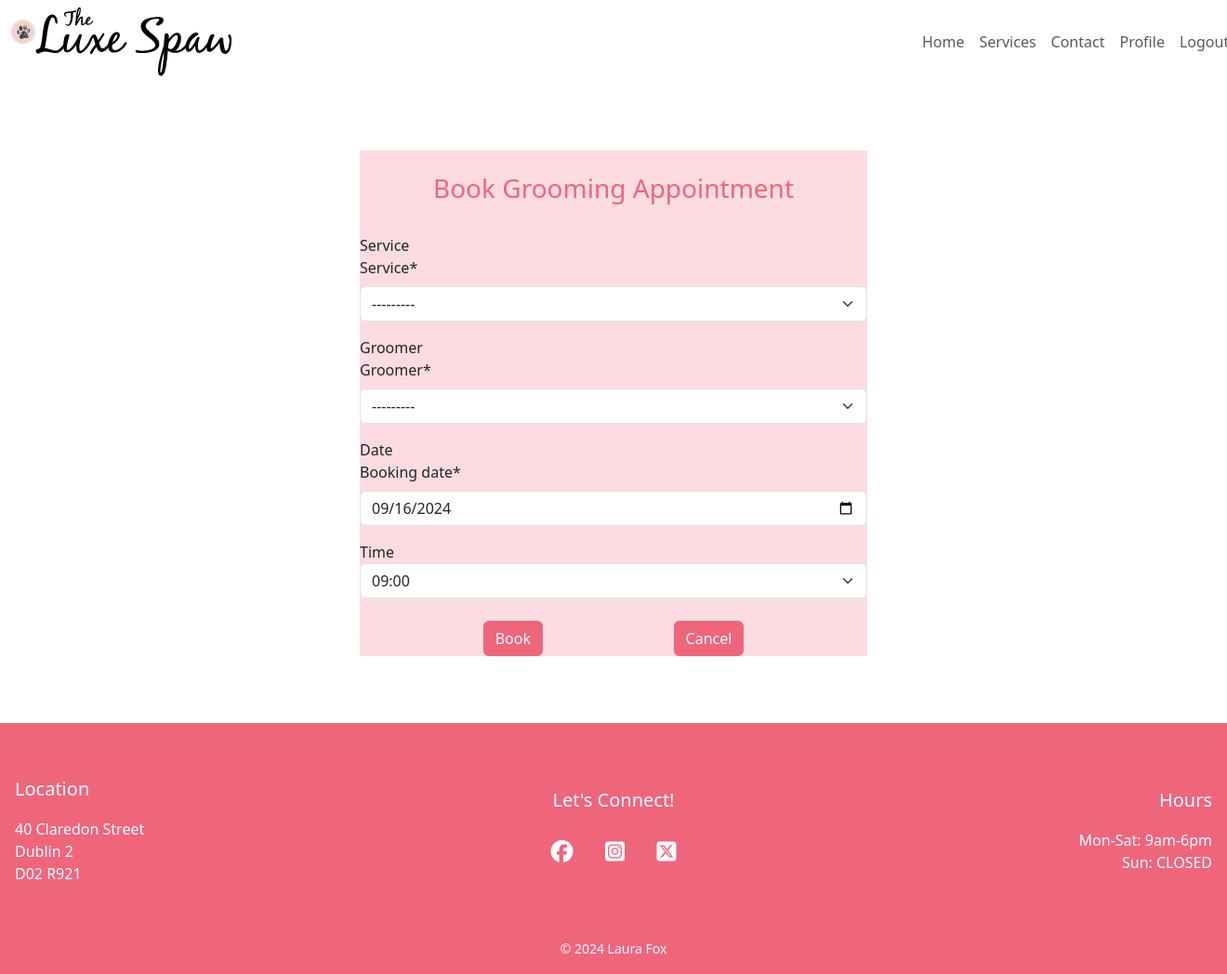
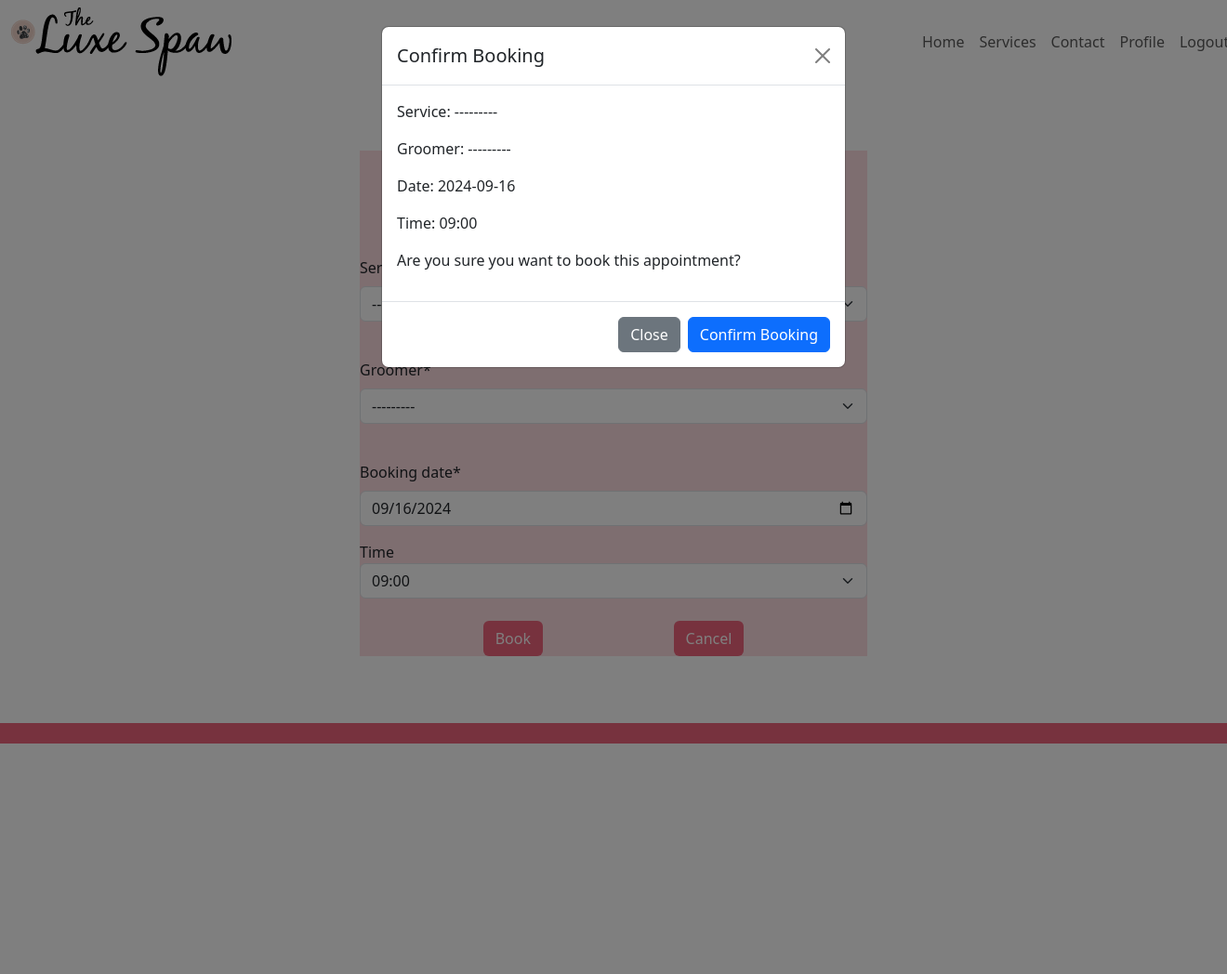
Before and after one commit to lauramayfox/the-luxe-spaw, a Django app: page /booking/ in a window 1320 px wide, after a click on "Book". Shown: the whole page at 93% size. After the commit the page ends 800 px from the top, so only its background shows below. Run offline with Django 4.2, Linux system fonts and the light colour scheme; the visitor is signed in with stand-in values (Sample User, id 1); data that the repository does not hold is empty; some libraries are stand-ins or nearby versions.

Commit message:
Javascript errors update and amend, edit booking functions

```diff
--- a/static/css/style.css
+++ b/static/css/style.css
@@ -33,6 +33,8 @@ poodle {
     box-shadow: #F279BC;
 
 }
+
+
 
 /* Nav Bar */
 
--- a/static/js/booking.js
+++ b/static/js/booking.js
@@ -1,21 +1,33 @@
-document.addEventListener('DOMContentLoaded', function () {
-    console.log('booking.js is loaded'); // Debugging
+// Function to update booking modal with selected details
+    function updateBookingModal() {
+        document.getElementById('booking-service').textContent = document.getElementById('id_service').selectedOptions[0].text;
+        document.getElementById('booking-groomer').textContent = document.getElementById('id_groomer').selectedOptions[0].text;
+        document.getElementById('booking-date').textContent = document.getElementById('id_booking_date').value;
+        document.getElementById('booking-time').textContent = document.getElementById('id_booking_time').selectedOptions[0].text;
+    }
 
     // Handle booking confirmation
     const confirmBookingButton = document.getElementById('confirm-booking');
-    const cancelBookingButton = document.getElementById('cancel-booking');
-
     if (confirmBookingButton) {
         confirmBookingButton.addEventListener('click', function () {
-            console.log('Confirm booking button clicked'); // Debugging
-            document.getElementById('booking-form').submit(); // Submit the form
+            console.log('Confirm booking button clicked');
+            // Submit the form or make AJAX request to confirm booking
+            document.getElementById('booking-form').submit();
         });
     }
 
+    // Handle the cancel booking action
+    const cancelBookingButton = document.getElementById('cancel-booking');
     if (cancelBookingButton) {
         cancelBookingButton.addEventListener('click', function () {
-            console.log('Cancel booking button clicked'); // Debugging
-            window.location.href = '/'; // Redirect or handle cancellation
+            window.location.href = '/'; // Redirect to home
         });
     }
-});
+
+    // Show booking confirmation modal with details
+    const bookButton = document.querySelector('[data-bs-target="#confirmBookingModal"]');
+    if (bookButton) {
+        bookButton.addEventListener('click', function () {
+            updateBookingModal();
+        });
+    }
--- a/templates/base.html
+++ b/templates/base.html
@@ -135,16 +135,16 @@
     </footer>
 
 
+    <!--Font Awesome-->
+    <script src="https://kit.fontawesome.com/f5fb20c689.js" crossorigin="anonymous"></script>
+
+    <!--BootStrap JavaScript-->
+    <script src="https://cdn.jsdelivr.net/npm/bootstrap@5.3.3/dist/js/bootstrap.bundle.min.js"
+    integrity="sha384-YvpcrYf0tY3lHB60NNkmXc5s9fDVZLESaAA55NDzOxhy9GkcIdslK1eN7N6jIeHz" crossorigin="anonymous"></script>
+
+    <!-- custom JS -->
+    <script src="{% static 'js/booking.js' %}"></script>
+
 </body>
-<!--BootStrap JavaScript-->
-<!-- Bootstrap JavaScript -->
-<script src="https://cdn.jsdelivr.net/npm/bootstrap@5.3.3/dist/js/bootstrap.bundle.min.js"
-integrity="sha384-YvpcrYf0tY3lHB60NNkmXc5s9fDVZLESaAA55NDzOxhy9GkcIdslK1eN7N6jIeHz" crossorigin="anonymous"></script>
 
-
-<!-- custom JS -->
-<script src="{% static 'js/booking.js' %}"></script>
-
-<!--Font Awesome-->
-    <script src="https://kit.fontawesome.com/f5fb20c689.js" crossorigin="anonymous"></script>
 </html>
--- a/templates/create_booking.html
+++ b/templates/create_booking.html
@@ -24,19 +24,19 @@
 
                         <!-- Service Selection -->
                         <div class="form-group">
-                            <label for="id_service">Service</label>
+                            <label for="id_service"></label>
                             {{ form.service|as_crispy_field }}
                         </div>
 
                         <!-- Groomer Selection -->
                         <div class="form-group">
-                            <label for="id_groomer">Groomer</label>
+                            <label for="id_groomer"></label>
                             {{ form.groomer|as_crispy_field }}
                         </div>
 
                         <!-- Booking Date Field -->
                         <div class="form-group">
-                            <label for="id_booking_date">Date</label>
+                            <label for="id_booking_date"></label>
                             {{ form.booking_date|as_crispy_field }}
                         </div>
 
@@ -53,18 +53,21 @@
                                 {% endif %}
                             </select>
                         </div>
+                    </form>
 
                         <!-- Buttons -->
-                        <div class="d-flex justify-content-center mt-4">
-                            <button class="btn btn-book btn-white me-2" type="button" data-bs-toggle="modal" data-bs-target="#confirmBookingModal">
-                                Book
-                            </button>
-                            <button class="btn btn-cancel btn-white" type="button" data-bs-toggle="modal" data-bs-target="#confirmCancelModal">
-                                Cancel
-                            </button>
-                        </div>
+                         <!-- Trigger buttons in your form -->
+                            <div class="d-flex justify-content-center mt-4">
+                                <a class="btn btn-book btn-white me-2"data-bs-toggle="modal" data-bs-target="#confirmBookingModal">
+                                    Book
+                                </a>
+                                <a class="btn btn-cancel btn-white" data-bs-toggle="modal" data-bs-target="#confirmCancelModal">
+                                    Cancel
+                                </a>
+                            </div>
 
-                    </form>
+
+
                 </div>
             </div>
         </div>
@@ -73,10 +76,7 @@
 
 {% endif %}
 
-{% endblock %}
-
-<!-- {% block extra_scripts %}
-
+<!-- Booking Confirmation Modal -->
 <div class="modal fade" id="confirmBookingModal" tabindex="-1" aria-labelledby="confirmBookingModalLabel" aria-hidden="true">
     <div class="modal-dialog">
         <div class="modal-content">
@@ -85,7 +85,11 @@
                 <button type="button" class="btn-close" data-bs-dismiss="modal" aria-label="Close"></button>
             </div>
             <div class="modal-body">
-                Are you sure you want to book this appointment?
+                <p>Service: <span id="booking-service"></span></p>
+                <p>Groomer: <span id="booking-groomer"></span></p>
+                <p>Date: <span id="booking-date"></span></p>
+                <p>Time: <span id="booking-time"></span></p>
+                <p>Are you sure you want to book this appointment?</p>
             </div>
             <div class="modal-footer">
                 <button type="button" class="btn btn-secondary" data-bs-dismiss="modal">Close</button>
@@ -95,7 +99,7 @@
     </div>
 </div>
 
-
+<!-- Cancel Confirmation Modal -->
 <div class="modal fade" id="confirmCancelModal" tabindex="-1" aria-labelledby="confirmCancelModalLabel" aria-hidden="true">
     <div class="modal-dialog">
         <div class="modal-content">
@@ -114,4 +118,10 @@
     </div>
 </div>
 
-{% endblock %} -->
+
+
+{% endblock %}
+
+{% block extra_scripts %}
+
+{% endblock %}
```
Also changed, not shown: 2 other files.
